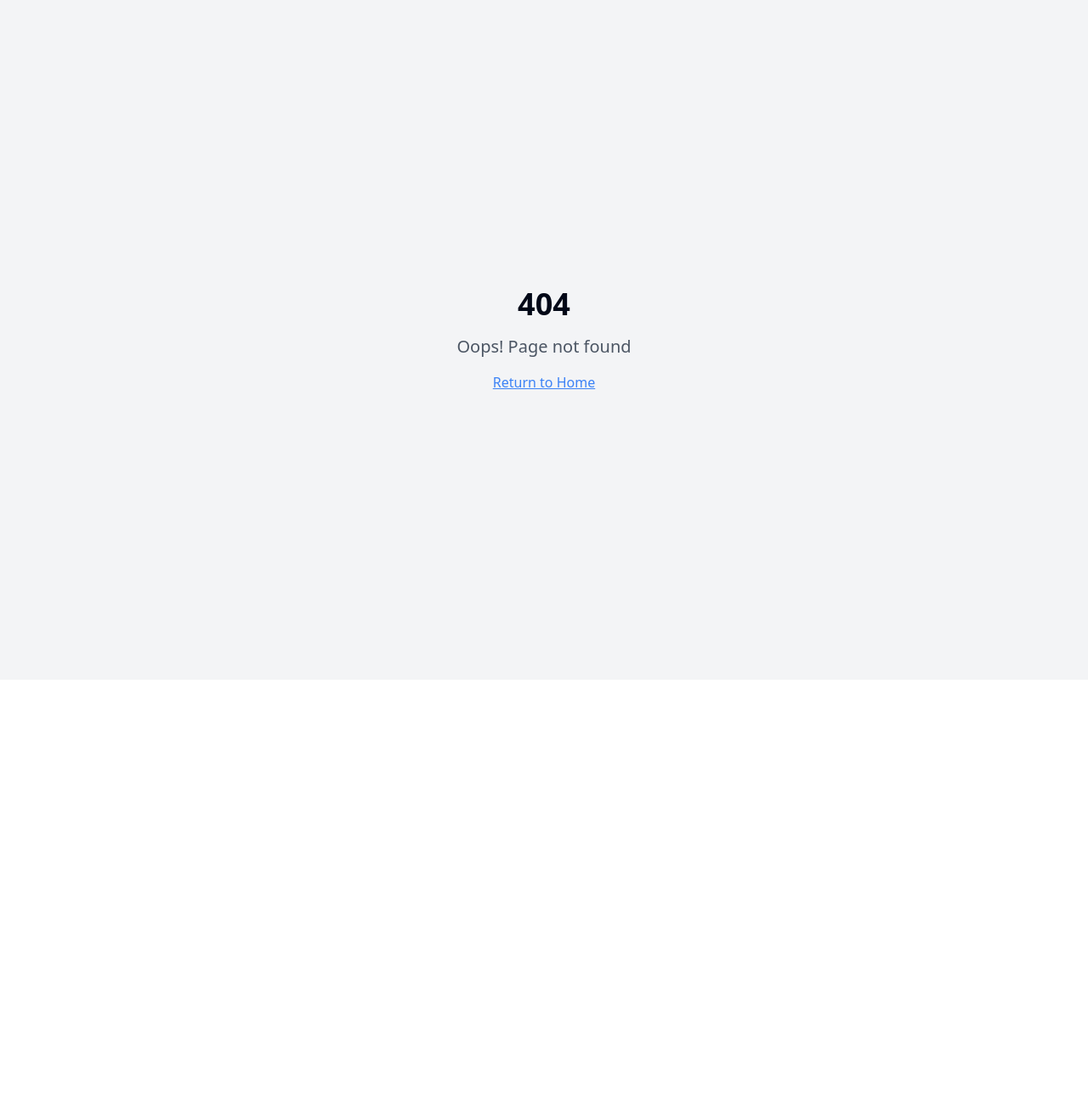
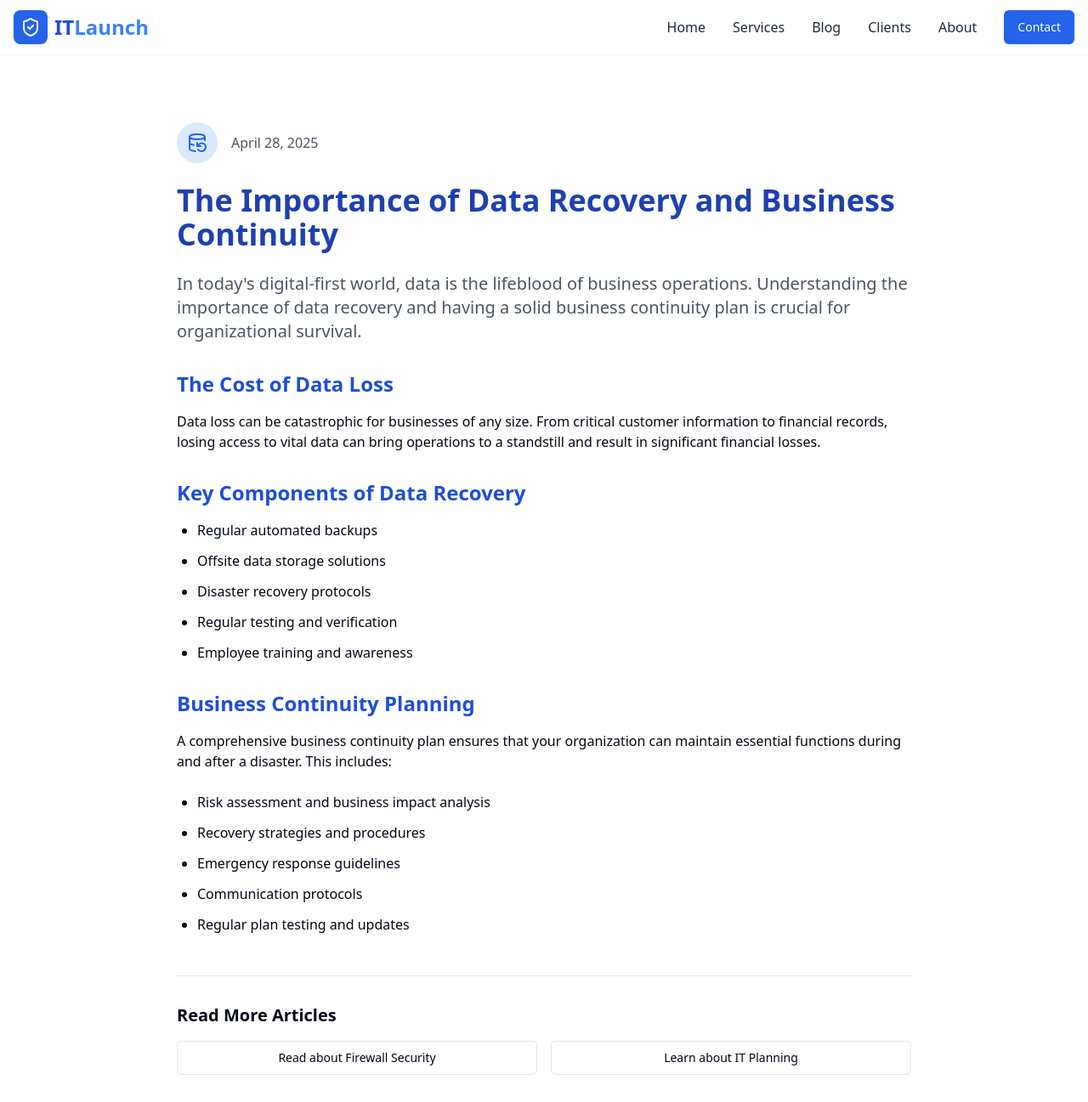
Before and after one commit to Akaufman123123/launch-blue-shield-web, a React (Vite) app: page /blog/data-recovery-importance in a window 1280 px wide. Before the commit this address had no page. Shown: the top 1297 px of the page at 85% size. Before the commit the page ends 800 px from the top, so only its background shows below. Built offline with nearby package versions, Linux system fonts and the light colour scheme.

Commit message:
Fix: Improve blog page layout and add features
- Adjust content positioning on blog and article pages.
- Add contact form and navigation links to articles.
- Update sitemap to auto-update and remove "Cloud security" from footer.
- Add new article about disaster and data recovery.

```diff
--- a/src/App.tsx
+++ b/src/App.tsx
@@ -21,6 +21,7 @@ import DeviceManagement from "@/pages/services/DeviceManagement";
 import Blog from "./pages/Blog";
 import FirewallsImportance from "./pages/blog/FirewallsImportance";
 import ITPlanningImportance from "./pages/blog/ITPlanningImportance";
+import DataRecoveryImportance from "./pages/blog/DataRecoveryImportance";
 
 const queryClient = new QueryClient();
 
@@ -36,6 +37,7 @@ const App = () => (
             <Route path="/blog" element={<Blog />} />
             <Route path="/blog/firewalls-importance" element={<FirewallsImportance />} />
             <Route path="/blog/it-planning-importance" element={<ITPlanningImportance />} />
+            <Route path="/blog/data-recovery-importance" element={<DataRecoveryImportance />} />
             <Route path="/privacy-policy" element={<PrivacyPolicy />} />
             <Route path="/terms-of-service" element={<TermsOfService />} />
             <Route path="/sitemap" element={<Sitemap />} />
--- a/src/components/Footer.tsx
+++ b/src/components/Footer.tsx
@@ -98,14 +98,6 @@ export const Footer: React.FC = () => {
               </li>
               <li>
                 <button
-                  onClick={() => handleNavigation('/services/cloud-security')}
-                  className="text-gray-400 hover:text-blue-400 transition-colors cursor-pointer"
-                >
-                  Cloud Security
-                </button>
-              </li>
-              <li>
-                <button
                   onClick={() => handleNavigation('/services/phone-systems')}
                   className="text-gray-400 hover:text-blue-400 transition-colors cursor-pointer"
                 >
--- a/src/pages/Blog.tsx
+++ b/src/pages/Blog.tsx
@@ -5,7 +5,8 @@ import { Footer } from '@/components/Footer';
 import { Card } from '@/components/ui/card';
 import { useNavigate } from 'react-router-dom';
 import { Helmet } from 'react-helmet-async';
-import { Shield, Zap } from 'lucide-react';
+import { Shield, Zap, DatabaseBackup } from 'lucide-react';
+import { ContactSection } from '@/components/ContactSection';
 
 const blogPosts = [
   {
@@ -23,6 +24,14 @@ const blogPosts = [
     date: 'April 28, 2025',
     icon: Zap,
     path: '/blog/it-planning-importance'
+  },
+  {
+    id: 'data-recovery-importance',
+    title: 'The Importance of Data Recovery and Business Continuity',
+    excerpt: 'Learn why having a solid data recovery and business continuity plan is crucial for your organization\'s survival in today\'s digital landscape.',
+    date: 'April 28, 2025',
+    icon: DatabaseBackup,
+    path: '/blog/data-recovery-importance'
   }
 ];
 
@@ -40,7 +49,8 @@ const Blog = () => {
         <meta name="description" content="Read our latest articles about IT security, planning, and best practices for your business." />
       </Helmet>
       <Header />
-      <main className="flex-grow container mx-auto px-4 py-12">
+      <main className="flex-grow pt-24">
+        <div className="container mx-auto px-4 py-12">
           <h1 className="text-4xl font-bold mb-8 text-blue-800">IT Launch Blog</h1>
           <div className="grid md:grid-cols-2 gap-8">
             {blogPosts.map((post) => (
@@ -60,6 +70,8 @@ const Blog = () => {
               </Card>
             ))}
           </div>
+        </div>
+        <ContactSection />
       </main>
       <Footer />
     </div>
--- a/src/pages/Sitemap.tsx
+++ b/src/pages/Sitemap.tsx
@@ -1,4 +1,3 @@
-
 import React from "react";
 import { Link } from "react-router-dom";
 
@@ -56,6 +55,24 @@ const Sitemap: React.FC = () => (
       </section>
 
       <section>
+        <h2 className="text-xl font-semibold mb-4 text-gray-700">Blog</h2>
+        <ul className="space-y-3 text-lg">
+          <li>
+            <Link to="/blog" className="text-blue-600 hover:underline">Blog Home</Link>
+          </li>
+          <li>
+            <Link to="/blog/firewalls-importance" className="text-blue-600 hover:underline">The Critical Role of Firewalls</Link>
+          </li>
+          <li>
+            <Link to="/blog/it-planning-importance" className="text-blue-600 hover:underline">Strategic IT Planning</Link>
+          </li>
+          <li>
+            <Link to="/blog/data-recovery-importance" className="text-blue-600 hover:underline">Data Recovery and Business Continuity</Link>
+          </li>
+        </ul>
+      </section>
+
+      <section>
         <h2 className="text-xl font-semibold mb-4 text-gray-700">Legal</h2>
         <ul className="space-y-3 text-lg">
           <li>
--- /dev/null
+++ b/src/pages/blog/DataRecoveryImportance.tsx
@@ -0,0 +1,95 @@
+
+import React, { useEffect } from 'react';
+import { Header } from '@/components/Header';
+import { Footer } from '@/components/Footer';
+import { DatabaseBackup } from 'lucide-react';
+import { Helmet } from 'react-helmet-async';
+import { ContactSection } from '@/components/ContactSection';
+import { Button } from '@/components/ui/button';
+import { useNavigate } from 'react-router-dom';
+
+const DataRecoveryImportance = () => {
+  const navigate = useNavigate();
+
+  useEffect(() => {
+    window.scrollTo(0, 0);
+  }, []);
+
+  return (
+    <div className="flex flex-col min-h-screen">
+      <Helmet>
+        <title>The Importance of Data Recovery and Business Continuity | IT Launch Blog</title>
+        <meta name="description" content="Learn why having a solid data recovery and business continuity plan is crucial for your organization's survival in today's digital landscape." />
+      </Helmet>
+      <Header />
+      <main className="flex-grow pt-24">
+        <article className="container mx-auto px-4 py-12 max-w-4xl">
+          <div className="flex items-center gap-4 mb-6">
+            <div className="p-3 bg-blue-100 rounded-full">
+              <DatabaseBackup className="w-6 h-6 text-blue-600" />
+            </div>
+            <span className="text-gray-600">April 28, 2025</span>
+          </div>
+
+          <h1 className="text-4xl font-bold mb-6 text-blue-800">The Importance of Data Recovery and Business Continuity</h1>
+
+          <div className="prose prose-lg max-w-none">
+            <p className="lead mb-6 text-xl text-gray-600">
+              In today's digital-first world, data is the lifeblood of business operations. Understanding the importance of data recovery and having a solid business continuity plan is crucial for organizational survival.
+            </p>
+
+            <h2 className="text-2xl font-semibold mt-8 mb-4 text-blue-700">The Cost of Data Loss</h2>
+            <p className="mb-6">
+              Data loss can be catastrophic for businesses of any size. From critical customer information to financial records, losing access to vital data can bring operations to a standstill and result in significant financial losses.
+            </p>
+
+            <h2 className="text-2xl font-semibold mt-8 mb-4 text-blue-700">Key Components of Data Recovery</h2>
+            <ul className="list-disc pl-6 mb-6 space-y-3">
+              <li>Regular automated backups</li>
+              <li>Offsite data storage solutions</li>
+              <li>Disaster recovery protocols</li>
+              <li>Regular testing and verification</li>
+              <li>Employee training and awareness</li>
+            </ul>
+
+            <h2 className="text-2xl font-semibold mt-8 mb-4 text-blue-700">Business Continuity Planning</h2>
+            <p className="mb-6">
+              A comprehensive business continuity plan ensures that your organization can maintain essential functions during and after a disaster. This includes:
+            </p>
+            <ul className="list-disc pl-6 mb-6 space-y-3">
+              <li>Risk assessment and business impact analysis</li>
+              <li>Recovery strategies and procedures</li>
+              <li>Emergency response guidelines</li>
+              <li>Communication protocols</li>
+              <li>Regular plan testing and updates</li>
+            </ul>
+          </div>
+
+          <div className="mt-12 pt-8 border-t border-gray-200">
+            <h3 className="text-xl font-semibold mb-4">Read More Articles</h3>
+            <div className="flex flex-col sm:flex-row gap-4">
+              <Button
+                variant="outline"
+                onClick={() => navigate('/blog/firewalls-importance')}
+                className="flex-1"
+              >
+                Read about Firewall Security
+              </Button>
+              <Button
+                variant="outline"
+                onClick={() => navigate('/blog/it-planning-importance')}
+                className="flex-1"
+              >
+                Learn about IT Planning
+              </Button>
+            </div>
+          </div>
+        </article>
+        <ContactSection />
+      </main>
+      <Footer />
+    </div>
+  );
+};
+
+export default DataRecoveryImportance;
--- a/src/pages/blog/FirewallsImportance.tsx
+++ b/src/pages/blog/FirewallsImportance.tsx
@@ -1,11 +1,15 @@
-
 import React, { useEffect } from 'react';
 import { Header } from '@/components/Header';
 import { Footer } from '@/components/Footer';
 import { Shield } from 'lucide-react';
 import { Helmet } from 'react-helmet-async';
+import { ContactSection } from '@/components/ContactSection';
+import { Button } from '@/components/ui/button';
+import { useNavigate } from 'react-router-dom';
 
 const FirewallsImportance = () => {
+  const navigate = useNavigate();
+
   useEffect(() => {
     window.scrollTo(0, 0);
   }, []);
@@ -17,7 +21,7 @@ const FirewallsImportance = () => {
         <meta name="description" content="Learn about the importance of firewalls in protecting your business from cyber threats and maintaining a strong security infrastructure." />
       </Helmet>
       <Header />
-      <main className="flex-grow">
+      <main className="flex-grow pt-24">
         <article className="container mx-auto px-4 py-12 max-w-4xl">
           <div className="flex items-center gap-4 mb-6">
             <div className="p-3 bg-blue-100 rounded-full">
@@ -71,6 +75,26 @@ const FirewallsImportance = () => {
             </ul>
           </div>
         </article>
+        <div className="mt-12 pt-8 border-t border-gray-200">
+          <h3 className="text-xl font-semibold mb-4">Read More Articles</h3>
+          <div className="flex flex-col sm:flex-row gap-4">
+            <Button
+              variant="outline"
+              onClick={() => navigate('/blog/it-planning-importance')}
+              className="flex-1"
+            >
+              Learn about IT Planning
+            </Button>
+            <Button
+              variant="outline"
+              onClick={() => navigate('/blog/data-recovery-importance')}
+              className="flex-1"
+            >
+              Read about Data Recovery
+            </Button>
+          </div>
+        </div>
+        <ContactSection />
       </main>
       <Footer />
     </div>
--- a/src/pages/blog/ITPlanningImportance.tsx
+++ b/src/pages/blog/ITPlanningImportance.tsx
@@ -1,11 +1,15 @@
-
 import React, { useEffect } from 'react';
 import { Header } from '@/components/Header';
 import { Footer } from '@/components/Footer';
 import { Zap } from 'lucide-react';
 import { Helmet } from 'react-helmet-async';
+import { ContactSection } from '@/components/ContactSection';
+import { Button } from '@/components/ui/button';
+import { useNavigate } from 'react-router-dom';
 
 const ITPlanningImportance = () => {
+  const navigate = useNavigate();
+
   useEffect(() => {
     window.scrollTo(0, 0);
   }, []);
@@ -17,7 +21,7 @@ const ITPlanningImportance = () => {
         <meta name="description" content="Discover how proper IT planning and architecture can drive business growth, reduce costs, and create a competitive advantage." />
       </Helmet>
       <Header />
-      <main className="flex-grow">
+      <main className="flex-grow pt-24">
         <article className="container mx-auto px-4 py-12 max-w-4xl">
           <div className="flex items-center gap-4 mb-6">
             <div className="p-3 bg-blue-100 rounded-full">
@@ -72,6 +76,26 @@ const ITPlanningImportance = () => {
             </ul>
           </div>
         </article>
+        <div className="mt-12 pt-8 border-t border-gray-200">
+          <h3 className="text-xl font-semibold mb-4">Read More Articles</h3>
+          <div className="flex flex-col sm:flex-row gap-4">
+            <Button
+              variant="outline"
+              onClick={() => navigate('/blog/firewalls-importance')}
+              className="flex-1"
+            >
+              Read about Firewall Security
+            </Button>
+            <Button
+              variant="outline"
+              onClick={() => navigate('/blog/data-recovery-importance')}
+              className="flex-1"
+            >
+              Read about Data Recovery
+            </Button>
+          </div>
+        </div>
+        <ContactSection />
       </main>
       <Footer />
     </div>
```
Lines whose indentation alone changed are shown as unchanged.
